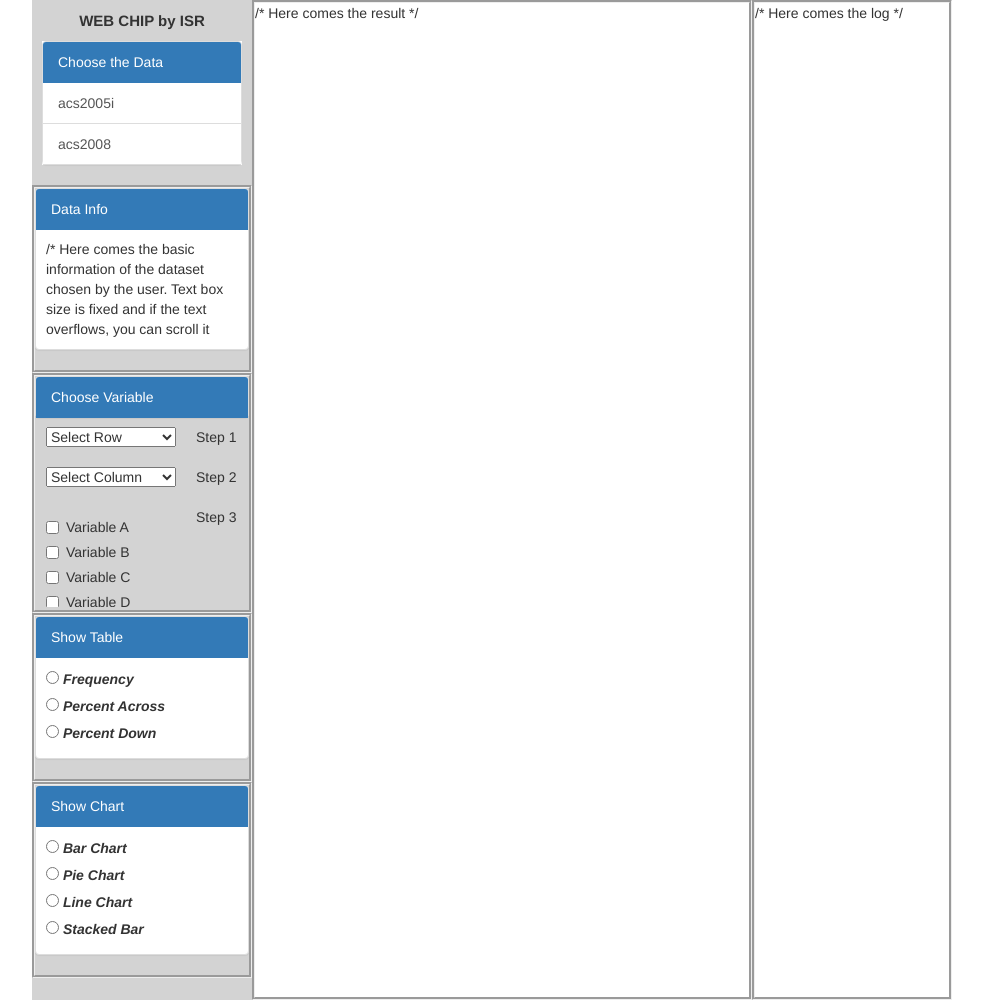
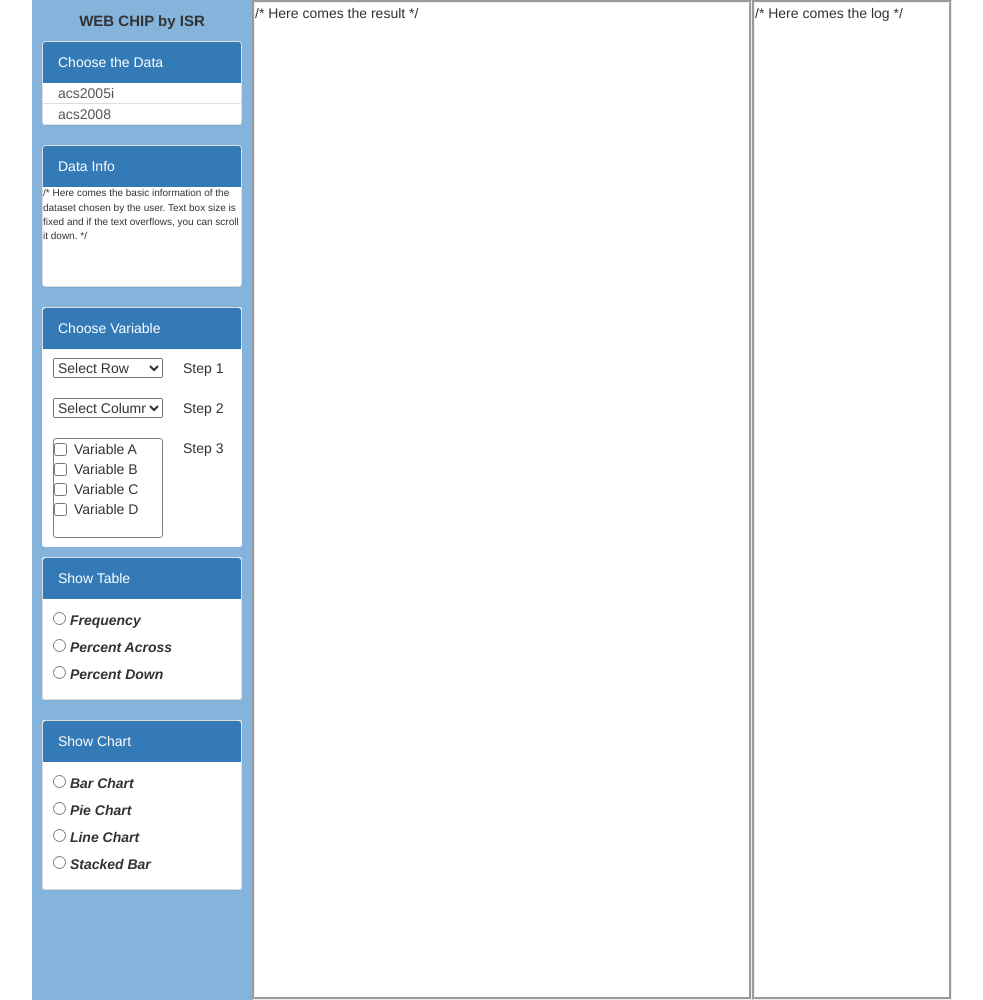
Before and after one commit to gerpsh/isr-webchip, a plain HTML site: page UI/index.html in a window 1280 px wide. Shown: the whole page, without its empty margins (23-1006 px from the left). Drawn offline with nearby package versions, Linux system fonts and the light colour scheme.

Commit message:
Update 2
Updated style sheet, still working on other functions.

```diff
--- a/UI/style.css
+++ b/UI/style.css
@@ -1,3 +1,5 @@
+/*Last Editted 8:00 PM 6/17/2015*/
+
 .container {
 	border: 2px gray;
 	padding-left: 0px;
@@ -5,7 +7,7 @@
 }
 
 .menu {
-	background-color: lightgray;
+	background-color: #84B4DB;
     height: 1000px;
     width: 220px;
     padding-top: 10px;
@@ -25,13 +27,22 @@
 }
 
 .chooseFile {
-	background-color: white;
+	/*background-color: white;*/
 	/*height: 200px;*/
 	margin: 10px;
 }
 
 div.subitem a.list-group-item {
     padding-left: 30px;
+}
+
+.listItem {
+	padding-top: 0px !important;
+	padding-bottom: 0px !important;
+}
+
+.list-group {
+	margin: 0px !important;
 }
 
 .infoTitle {
@@ -42,30 +53,33 @@ div.subitem a.list-group-item {
 
 .dataInfo {
 
-	border-width: 3px;
-	border-style: groove;
+	margin: 10px;
 }
 
 .infoContent {
 	height: 100px;
-	width: 200px;
-	margin: 10px;
+	/*width: 200px;*/
+	font-size: 10px;
+	/*margin: 10px;*/
 	overflow: scroll;
 	background-color: white;
 }
 
 .chooseData {
+	margin: 10px;
 	height: 240px;
-	border-width: 3px;
-	border-style: groove;
+	background-color: white;
+	border-radius: 3px;
 }
+
+
 
 .control {
 	margin: 10px;
 }
 .dropDown {
 	margin: 10px;
-	width: 130px;
+	width: 110px;
 	/*display: inline-block;*/
 	float: left;
 }
@@ -78,16 +92,23 @@ div.subitem a.list-group-item {
 
 .multiple {
 	margin: 10px;
-	width: 130px;
+	width: 110px;
 	height: 100px;
 	overflow: scroll;
 	/*display: inline-block;*/
 	float: left;
+	border: 1px solid gray;
+	border-radius: 3px;
 }
 
+.checkbox {
+	margin: 0px !important;
+}
 .createTable {
-	border-width: 3px;
-	border-style: groove;
+	margin: 10px;
+	/*height: 240px;*/
+	background-color: white;
+	border-radius: 3px;
 }
 
 .tableTitle {
```
